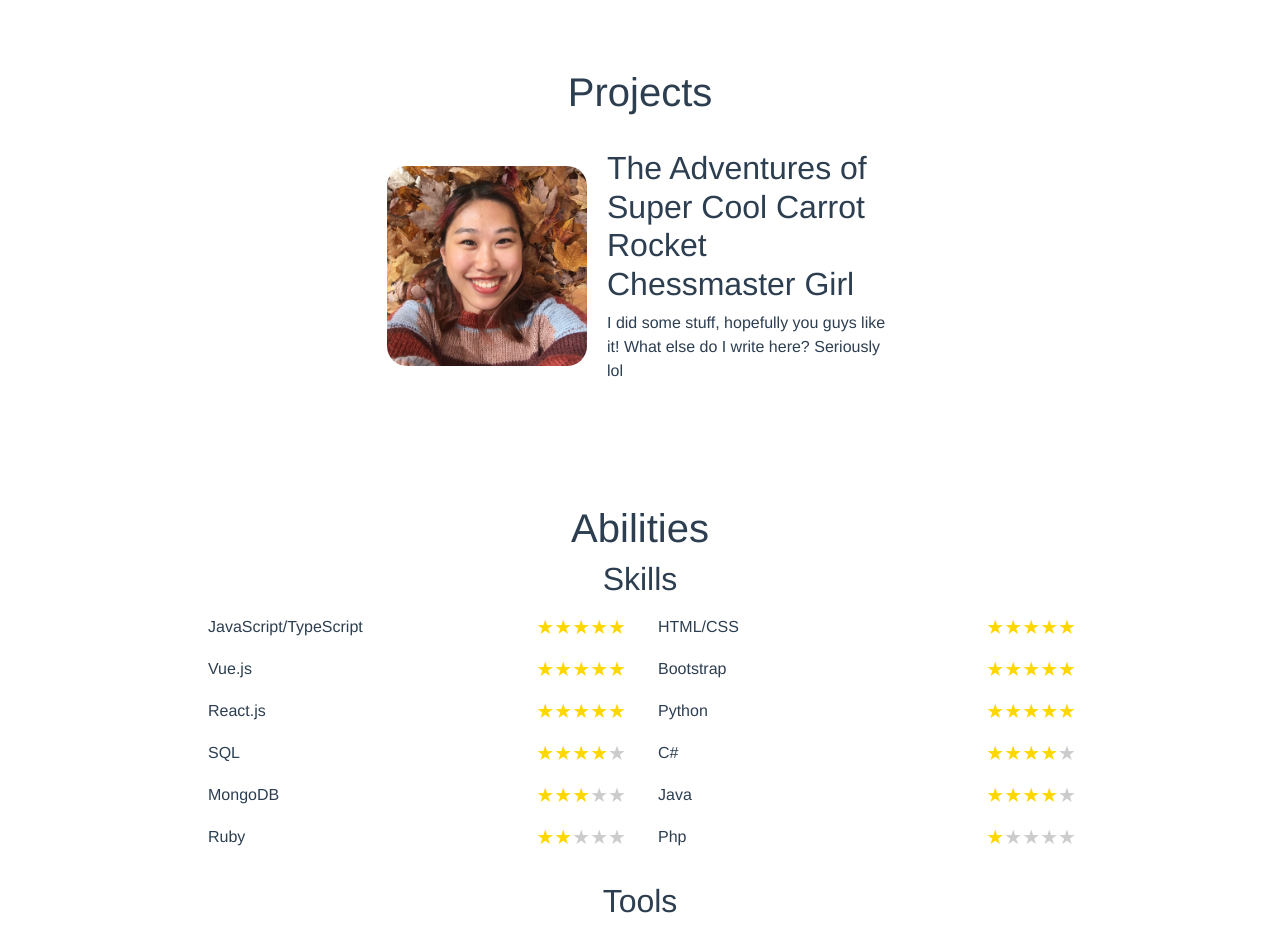
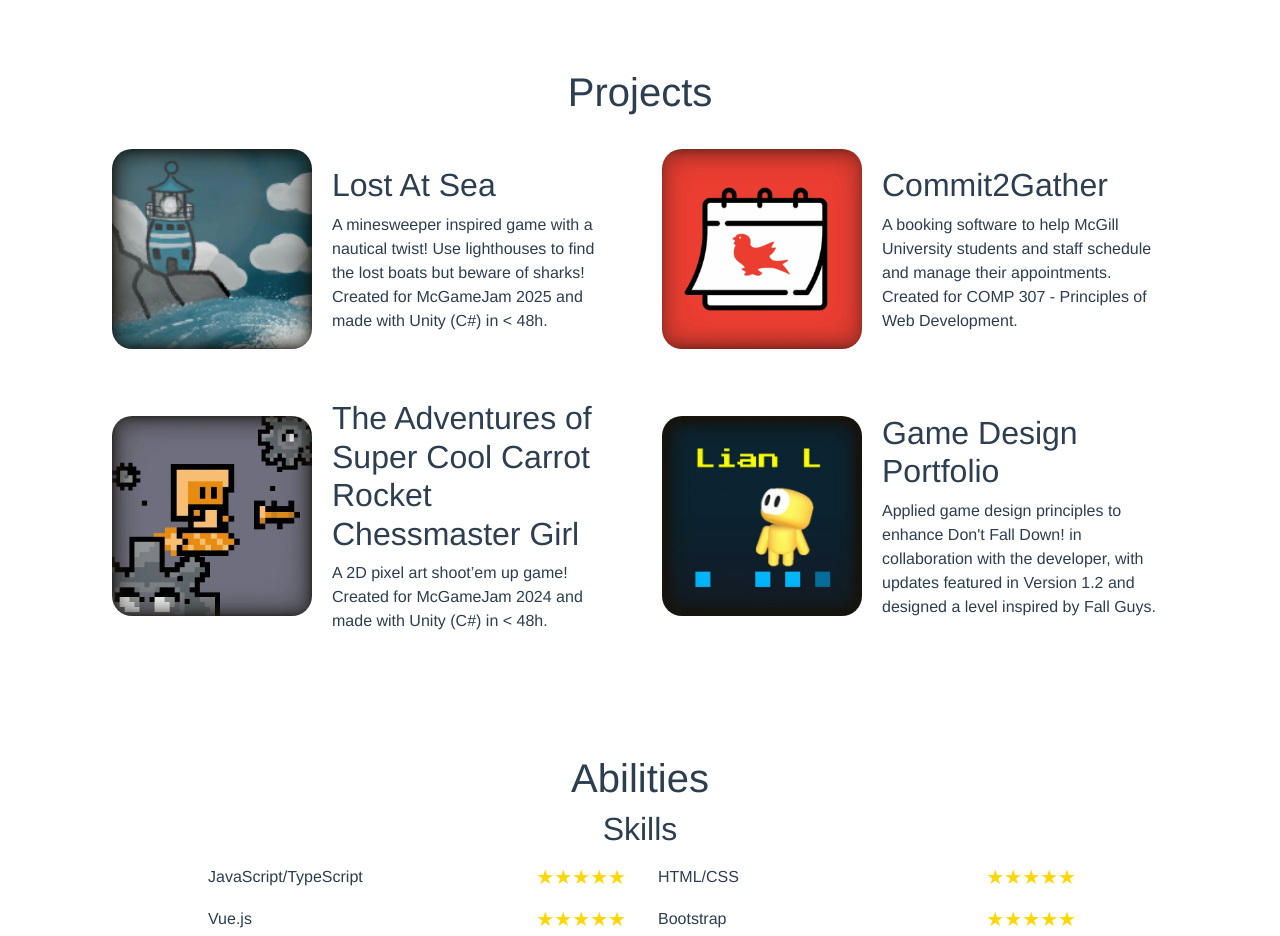
Before and after one commit to LianLambert/lian-website, a Vue app: page / in a window 1280 px wide. Shown: the part 1540-2476 px from the top of the page. Built offline with nearby package versions, Linux system fonts and the light colour scheme.

Commit message:
feat: corrected project section text and images

```diff
--- a/src/components/sections/ProjectSection.vue
+++ b/src/components/sections/ProjectSection.vue
@@ -3,10 +3,28 @@
     <div class="project-container row">
       <div><h1>Projects</h1></div>
       <ProjectEntry
+        title="Lost At Sea"
+        link="https://lianl.itch.io/lost-at-sea"
+        :image="LostAtSea"
+        description="A minesweeper inspired game with a nautical twist! Use lighthouses to find the lost boats but beware of sharks! Created for McGameJam 2025 and made with Unity (C#) in < 48h."
+      />
+      <ProjectEntry
+        title="Commit2Gather"
+        link="https://github.com/lil1an/commit2gather/tree/main"
+        :image="Commit2Gather"
+        description="A booking software to help McGill University students and staff schedule and manage their appointments. Created for COMP 307 - Principles of Web Development."
+      />
+      <ProjectEntry
         title="The Adventures of Super Cool Carrot Rocket Chessmaster Girl"
+        link="https://docs.google.com/presentation/d/1hII6qBH_dLbKPqPi4oqcR_595N9Twu2WiQ7Q0VdtBjU/edit"
+        :image="TASCCRCG"
+        description="A 2D pixel art shoot’em up game! Created for McGameJam 2024 and made with Unity (C#) in < 48h."
+      />
+      <ProjectEntry
+        title="Game Design Portfolio"
         link="https://lianl.itch.io/the-adventures-of-super-cool-carrot-rocket-chessmaster-girl"
-        :image="lianImage"
-        description="I did some stuff, hopefully you guys like it! What else do I write here? Seriously lol"
+        :image="Portfolio"
+        description="Applied game design principles to enhance Don't Fall Down! in collaboration with the developer, with updates featured in Version 1.2 and designed a level inspired by Fall Guys."
       />
     </div>
   </section>
@@ -15,7 +33,11 @@
 import ProjectEntry from "../ProjectEntry.vue";
 
 // to do: use correct images
-import lianImage from "../../assets/lian.jpg";
+import LostAtSea from "../../assets/lost-at-sea_v.jpg";
+import Commit2Gather from "../../assets/Commit2Gather_v.jpg";
+import TASCCRCG from "../../assets/TASCCRCG_v.jpg";
+import Portfolio from "../../assets/portfolio_v.jpg";
+
 </script>
 <style scoped>
 .project-container {
```
